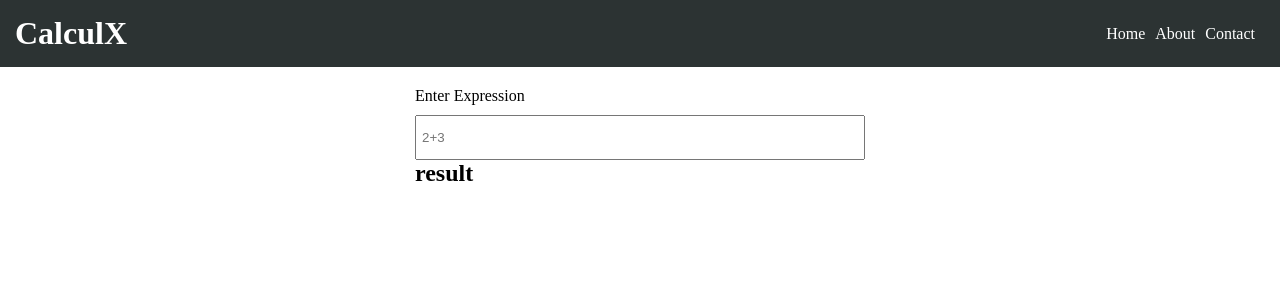
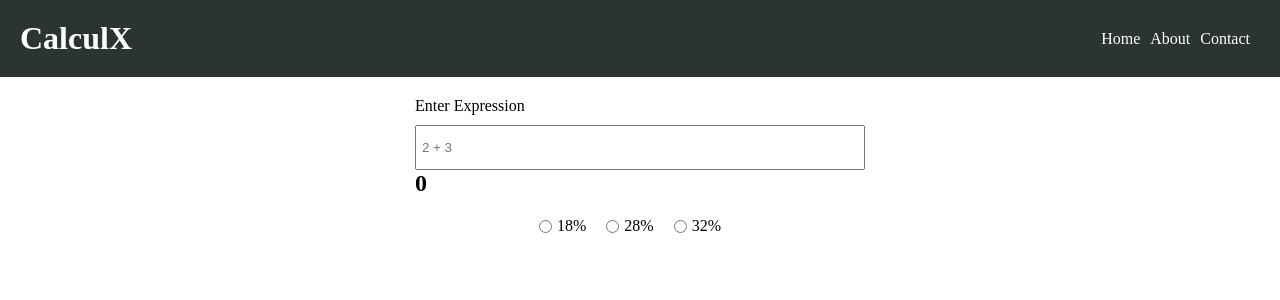
Before and after one commit to iAnishVijay/calculx, a React (Create React App) app: page / in a window 1280 px wide. Shown: the top 300 px of the page. Built offline with nearby package versions, Linux system fonts and the light colour scheme.

Commit message:
updated the app with style and more radio buttons

```diff
--- a/public/index.html
+++ b/public/index.html
@@ -5,7 +5,7 @@
     <meta charset="utf-8" />
     <meta name="viewport" content="width=device-width, initial-scale=1" />
     <meta name="description" content="Web site created using create-react-app" />
-    <title>Meme Generator</title>
+    <title>CalculX</title>
 </head>
 
 <body>
--- a/src/App.css
+++ b/src/App.css
@@ -8,14 +8,14 @@ header {
     margin-bottom: 20px;
     background-color: #2C3333;
     color: white;
-    padding: 15px;
+    padding: 20px;
     display: flex;
     flex-direction: row;
     align-items: center;
     justify-content: space-between;
 }
 
-.header--menus {
+.flex-dead-center {
     display: flex;
     flex-direction: row;
     align-items: center;
@@ -38,3 +38,11 @@ header {
     height: 45px;
     text-indent: 5px;
 }
+
+.gst-buttons {
+    margin-top: 20px;
+}
+
+.gst-buttons label {
+    margin: 0 20px 0 5px;
+}
--- /dev/null
+++ b/src/Calculate.js
@@ -0,0 +1,3 @@
+export default function calculateGst(params) {
+    return parseInt(params) * 0.18;
+}
--- a/src/components/Header.jsx
+++ b/src/components/Header.jsx
@@ -4,7 +4,7 @@ export default function Header() {
     return (
         <header>
             <h1>CalculX</h1>
-                <ul className="header--menus">
+                <ul className="header--menus flex-dead-center">
                 <li>Home</li>
                 <li>About</li>
                 <li>Contact</li>
--- a/src/components/InputField.jsx
+++ b/src/components/InputField.jsx
@@ -1,11 +1,22 @@
 import React from "react";
+import { useState } from "react";
+import Calculate from "../Calculate";
 
 export default function InputField() {
+    const [input, setInput] = useState("");
+    const [result, setResult] = useState(0);
+    const handleChange = (event) => {
+        setInput(event.target.value);
+        sendToCalculate();
+    }
+    const sendToCalculate = () => {
+        setResult(Calculate.calculateGst(input));
+    }
     return (
         <>
             <label htmlFor="input-field">Enter Expression</label>
-            <input id="input-field" className="input-field" type="text" placeholder="2+3" name="input"/>
-            <h2>result</h2>
+            <input id="input-field" className="input-field" type="number" placeholder="2 + 3" name="input" onChange={handleChange} />
+            <h2>{result}</h2>
         </>
     )
 }
--- a/src/components/Main.jsx
+++ b/src/components/Main.jsx
@@ -1,10 +1,12 @@
 import React from "react";
 import InputField from "./InputField";
+import RadioButtons from "./RadioButtons";
 
 export default function Main() {
     return (
         <main className="calculator">
             <InputField/>
+            <RadioButtons/>
         </main>
     )
 }
--- /dev/null
+++ b/src/components/RadioButtons.jsx
@@ -0,0 +1,14 @@
+import React from "react";
+
+export default function RadioButtons() {
+    return (
+        <div className="gst-buttons flex-dead-center">
+            <input id="18%" type="radio" />
+            <label htmlFor="18%">18%</label>
+            <input id="28%" type="radio" />
+            <label htmlFor="28%">28%</label>
+            <input id="32%" type="radio" />
+            <label htmlFor="32%">32%</label>
+        </div>
+    )
+}
```
